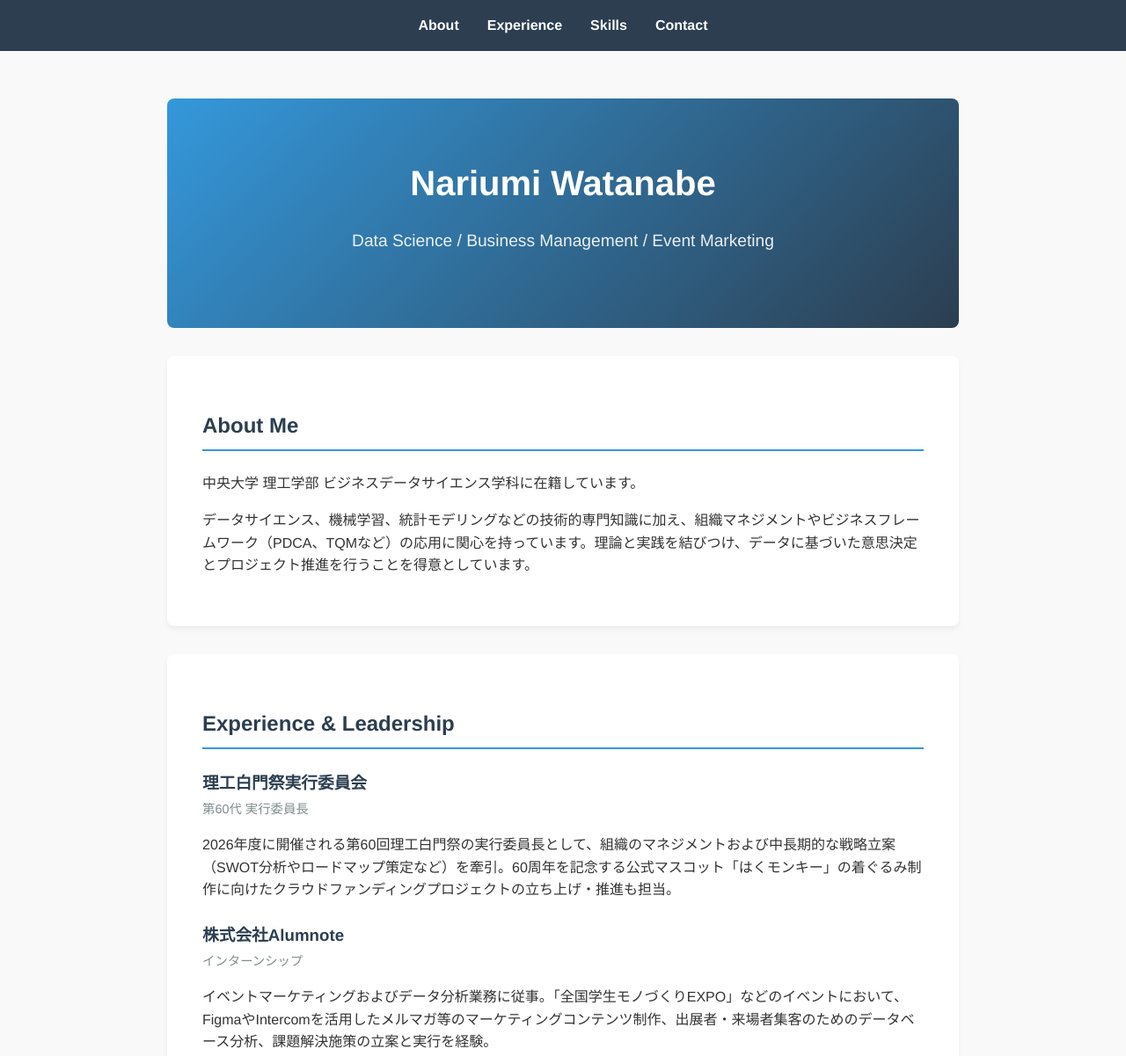
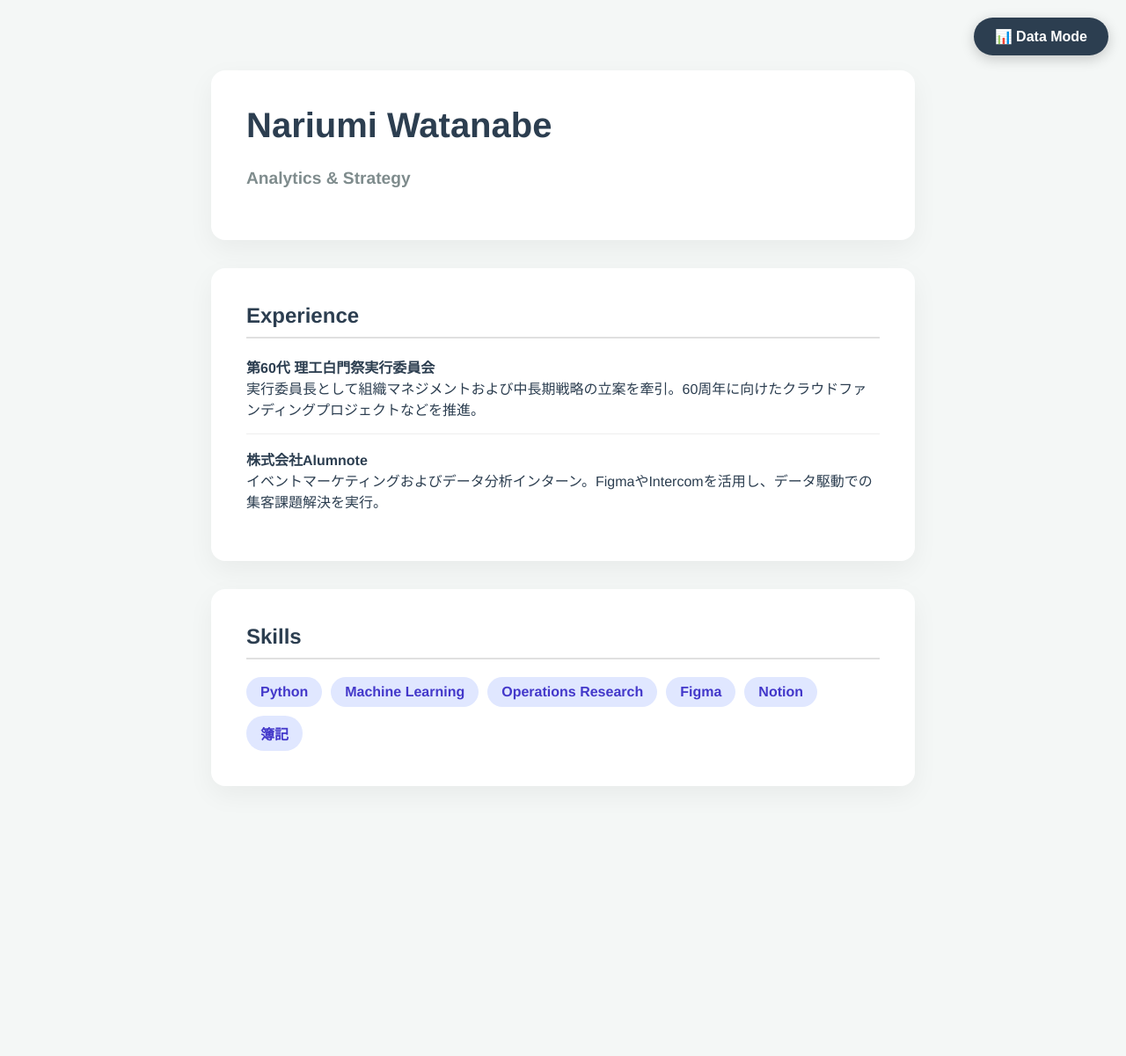
Before and after one commit to nariumi/nariumi.github.io, a plain HTML site: page index.html in a window 1280 px wide. Shown: the top 1201 px of the page at 88% size. After the commit the page ends 974 px from the top, so only its background shows below. Drawn offline with Linux system fonts and the light colour scheme.

Commit message:
イメージチェンジ

```diff
--- a/index.html
+++ b/index.html
@@ -5,215 +5,210 @@
     <meta name="viewport" content="width=device-width, initial-scale=1.0">
     <title>Nariumi Watanabe | Portfolio</title>
     <style>
-        /* 全体の基本設定 */
+        /* =========================================
+           基本モード（データ・理系らしいクリーンな画面）
+           ========================================= */
         body {
-            font-family: 'Helvetica Neue', Arial, 'Hiragino Kaku Gothic ProN', 'Hiragino Sans', Meiryo, sans-serif;
-            line-height: 1.6;
-            color: #333;
+            font-family: 'Helvetica Neue', Arial, sans-serif;
+            background-color: #f4f7f6;
+            color: #2c3e50;
             margin: 0;
             padding: 0;
-            background-color: #f9f9f9;
+            transition: background-color 0.6s ease, color 0.6s ease;
+            overflow-x: hidden;
         }
 
-        /* ヘッダーとナビゲーション */
-        header {
-            background-color: #2c3e50;
-            color: #fff;
-            padding: 1rem 0;
-            position: fixed;
-            width: 100%;
-            top: 0;
-            z-index: 1000;
+        .container {
+            max-width: 800px;
+            margin: 80px auto;
+            padding: 0 20px;
         }
-        nav {
-            display: flex;
-            justify-content: center;
-            gap: 2rem;
+
+        /* 遊び心その1：フワッと浮くカード */
+        .card {
+            background: white;
+            border-radius: 16px;
+            padding: 2.5rem;
+            margin-bottom: 2rem;
+            box-shadow: 0 10px 30px rgba(0,0,0,0.05);
+            transition: transform 0.3s cubic-bezier(0.175, 0.885, 0.32, 1.275), box-shadow 0.3s;
         }
-        nav a {
-            color: #fff;
-            text-decoration: none;
+        .card:hover {
+            transform: translateY(-8px);
+            box-shadow: 0 15px 35px rgba(0,0,0,0.1);
+        }
+
+        h1 { margin-top: 0; font-size: 2.5rem; }
+        h2 { border-bottom: 2px solid #e0e0e0; padding-bottom: 10px; margin-top: 0; }
+
+        #subtitle {
+            color: #7f8c8d;
+            font-size: 1.2rem;
             font-weight: bold;
             transition: color 0.3s;
         }
-        nav a:hover {
-            color: #3498db;
+
+        /* 遊び心その2：触ると暴れるスキルタグ */
+        .skills {
+            display: flex;
+            flex-wrap: wrap;
+            gap: 10px;
+        }
+        .tag {
+            background: #e0e7ff;
+            color: #4338ca;
+            padding: 8px 16px;
+            border-radius: 30px;
+            font-weight: bold;
+            cursor: pointer;
+            display: inline-block;
+            transition: all 0.2s;
+        }
+        .tag:hover {
+            background: #4338ca;
+            color: white;
+            transform: scale(1.1) rotate(-3deg);
         }
 
-        /* メインコンテンツのコンテナ */
-        .container {
-            max-width: 900px;
-            margin: 80px auto 0;
-            padding: 2rem;
+        /* 右上の魔法のボタン */
+        .toggle-btn {
+            position: fixed;
+            top: 20px;
+            right: 20px;
+            background: #2c3e50;
+            color: white;
+            border: none;
+            padding: 12px 24px;
+            border-radius: 30px;
+            font-size: 1rem;
+            font-weight: bold;
+            cursor: pointer;
+            box-shadow: 0 4px 15px rgba(0,0,0,0.2);
+            transition: all 0.3s;
+            z-index: 1000;
+        }
+        .toggle-btn:hover {
+            transform: scale(1.05);
         }
 
-        /* セクション共通設定 */
-        section {
-            background-color: #fff;
-            padding: 2.5rem;
-            margin-bottom: 2rem;
-            border-radius: 8px;
-            box-shadow: 0 4px 6px rgba(0,0,0,0.05);
+        /* =========================================
+           お祭りモード（ボタンを押した後のデザイン）
+           ========================================= */
+        body.festival-mode {
+            background-color: #ffeaa7; /* ポップなイエロー */
+            color: #d35400;
         }
-        h1, h2, h3 {
-            color: #2c3e50;
+        body.festival-mode .card {
+            background: #fffdf7;
+            border: 3px dashed #fdcb6e;
+            box-shadow: 0 10px 30px rgba(211, 84, 0, 0.15);
         }
-        h2 {
-            border-bottom: 2px solid #3498db;
-            padding-bottom: 0.5rem;
-            margin-bottom: 1.5rem;
+        body.festival-mode h2 {
+            border-bottom: 2px dashed #fdcb6e;
+            color: #e17055;
+        }
+        body.festival-mode #subtitle {
+            color: #e17055;
+        }
+        body.festival-mode .tag {
+            background: #fab1a0;
+            color: #d63031;
+        }
+        body.festival-mode .tag:hover {
+            background: #d63031;
+            color: white;
+            transform: scale(1.2) rotate(5deg);
+        }
+        body.festival-mode .toggle-btn {
+            background: #e17055;
         }
 
-        /* ヒーローセクション（トップ） */
-        .hero {
-            text-align: center;
-            padding: 4rem 2rem;
-            background: linear-gradient(135deg, #3498db, #2c3e50);
-            color: white;
-            border-radius: 8px;
-            margin-bottom: 2rem;
+        /* 降ってくる絵文字のアニメーション */
+        .emoji {
+            position: fixed;
+            top: -50px;
+            font-size: 2.5rem;
+            animation: fall linear forwards;
+            pointer-events: none;
+            z-index: 999;
         }
-        .hero h1 {
-            color: white;
-            margin: 0 0 1rem 0;
-            font-size: 2.5rem;
-        }
-        .hero p {
-            font-size: 1.2rem;
-            opacity: 0.9;
-        }
-
-        /* スキルタグ */
-        .skills-list {
-            display: flex;
-            flex-wrap: wrap;
-            gap: 0.8rem;
-            list-style: none;
-            padding: 0;
-        }
-        .skills-list li {
-            background-color: #ecf0f1;
-            padding: 0.5rem 1rem;
-            border-radius: 20px;
-            font-size: 0.9rem;
-            color: #2c3e50;
-            font-weight: bold;
-        }
-
-        /* 経験・経歴リスト */
-        .experience-item {
-            margin-bottom: 1.5rem;
-        }
-        .experience-item h3 {
-            margin-bottom: 0.2rem;
-        }
-        .experience-date {
-            color: #7f8c8d;
-            font-size: 0.9rem;
-            margin-bottom: 0.5rem;
-        }
-
-        /* フッター */
-        footer {
-            text-align: center;
-            padding: 2rem;
-            color: #7f8c8d;
-            font-size: 0.9rem;
-        }
-
-        /* レスポンシブ対応（スマホ表示） */
-        @media (max-width: 600px) {
-            nav {
-                flex-direction: column;
-                align-items: center;
-                gap: 1rem;
-            }
-            .container {
-                padding: 1rem;
-                margin-top: 120px;
-            }
-            section {
-                padding: 1.5rem;
+        @keyframes fall {
+            to {
+                transform: translateY(110vh) rotate(360deg);
             }
         }
     </style>
 </head>
 <body>
 
-    <header>
-        <nav>
-            <a href="#about">About</a>
-            <a href="#experience">Experience</a>
-            <a href="#skills">Skills</a>
-            <a href="#contact">Contact</a>
-        </nav>
-    </header>
+    <button class="toggle-btn" onclick="toggleMode()" id="modeBtn">📊 Data Mode</button>
 
     <div class="container">
-
-        <div class="hero">
+        <div class="card">
             <h1>Nariumi Watanabe</h1>
-            <p>Data Science / Business Management / Event Marketing</p>
+            <p id="subtitle">Analytics & Strategy</p>
         </div>
 
-        <section id="about">
-            <h2>About Me</h2>
-            <p>中央大学 理工学部 ビジネスデータサイエンス学科に在籍しています。</p>
-            <p>データサイエンス、機械学習、統計モデリングなどの技術的専門知識に加え、組織マネジメントやビジネスフレームワーク（PDCA、TQMなど）の応用に関心を持っています。理論と実践を結びつけ、データに基づいた意思決定とプロジェクト推進を行うことを得意としています。</p>
-        </section>
+        <div class="card">
+            <h2>Experience</h2>
+            <p><strong>第60代 理工白門祭実行委員会</strong><br>
+            実行委員長として組織マネジメントおよび中長期戦略の立案を牽引。60周年に向けたクラウドファンディングプロジェクトなどを推進。</p>
+            <hr style="border:0; border-top:1px solid #eee; margin: 15px 0;">
+            <p><strong>株式会社Alumnote</strong><br>
+            イベントマーケティングおよびデータ分析インターン。FigmaやIntercomを活用し、データ駆動での集客課題解決を実行。</p>
+        </div>
 
-        <section id="experience">
-            <h2>Experience & Leadership</h2>
-
-            <div class="experience-item">
-                <h3>理工白門祭実行委員会</h3>
-                <div class="experience-date">第60代 実行委員長</div>
-                <p>2026年度に開催される第60回理工白門祭の実行委員長として、組織のマネジメントおよび中長期的な戦略立案（SWOT分析やロードマップ策定など）を牽引。60周年を記念する公式マスコット「はくモンキー」の着ぐるみ制作に向けたクラウドファンディングプロジェクトの立ち上げ・推進も担当。</p>
+        <div class="card">
+            <h2>Skills</h2>
+            <div class="skills">
+                <span class="tag">Python</span>
+                <span class="tag">Machine Learning</span>
+                <span class="tag">Operations Research</span>
+                <span class="tag">Figma</span>
+                <span class="tag">Notion</span>
+                <span class="tag">簿記</span>
             </div>
-
-            <div class="experience-item">
-                <h3>株式会社Alumnote</h3>
-                <div class="experience-date">インターンシップ</div>
-                <p>イベントマーケティングおよびデータ分析業務に従事。「全国学生モノづくりEXPO」などのイベントにおいて、FigmaやIntercomを活用したメルマガ等のマーケティングコンテンツ制作、出展者・来場者集客のためのデータベース分析、課題解決施策の立案と実行を経験。</p>
-            </div>
-
-            <div class="experience-item">
-                <h3>Google Developer Groups on Campus (GDGoC) Chuo</h3>
-                <div class="experience-date">Tech Core</div>
-                <p>組織構造や抱える課題の分析を行い、課題解決に向けたレポート作成や組織改善のアプローチについて実践的に探求。</p>
-            </div>
-        </section>
-
-        <section id="skills">
-            <h2>Skills & Tools</h2>
-            <ul class="skills-list">
-                <li>Python</li>
-                <li>Machine Learning</li>
-                <li>Data Analysis</li>
-                <li>Operations Research</li>
-                <li>Applied Mathematics</li>
-                <li>Project Management</li>
-                <li>Figma</li>
-                <li>Notion</li>
-                <li>TablePlus</li>
-                <li>簿記・会計</li>
-            </ul>
-        </section>
-
-        <section id="contact">
-            <h2>Contact</h2>
-            <p>ご興味を持っていただけましたら、以下のリンクよりお気軽にご連絡ください。</p>
-            <ul>
-                <li>Email: <a href="a24.yy5f@g.chuo-u.ac.jp"></a>a24.yy5f@g.chuo-u.ac.jp</li>
-                <li>GitHub: <a href="https://github.com/nariumi">https://github.com/nariumi</a></li>
-            </ul>
-        </section>
-
+        </div>
     </div>
 
-    <footer>
-        <p>&copy; 2026 Nariumi Watanabe. All Rights Reserved.</p>
-    </footer>
+    <script>
+        function toggleMode() {
+            const body = document.body;
+            const btn = document.getElementById('modeBtn');
+            const sub = document.getElementById('subtitle');
 
+            // クラスを付け外ししてデザインを切り替える
+            body.classList.toggle('festival-mode');
+
+            if(body.classList.contains('festival-mode')) {
+                // お祭りモードのテキストと絵文字
+                btn.innerHTML = "🎪 Festival Mode!";
+                sub.innerHTML = "第60回、最高のお祭りに！ 🐒";
+                createEmojis(['🎉', '🐒', '🍌', '✨', '🎈']);
+            } else {
+                // 通常モードに戻す
+                btn.innerHTML = "📊 Data Mode";
+                sub.innerHTML = "Analytics & Strategy";
+            }
+        }
+
+        // 絵文字を降らせる関数
+        function createEmojis(emojis) {
+            for(let i = 0; i < 30; i++) {
+                setTimeout(() => {
+                    const el = document.createElement('div');
+                    el.className = 'emoji';
+                    el.innerText = emojis[Math.floor(Math.random() * emojis.length)];
+                    el.style.left = Math.random() * 100 + 'vw';
+                    // 落ちるスピードをランダムに
+                    el.style.animationDuration = (Math.random() * 3 + 2) + 's';
+                    document.body.appendChild(el);
+
+                    // 落ちきったら要素を削除して軽くする
+                    setTimeout(() => el.remove(), 5000);
+                }, i * 150); // パラパラと降らせるために時間差をつける
+            }
+        }
+    </script>
 </body>
 </html>
```
